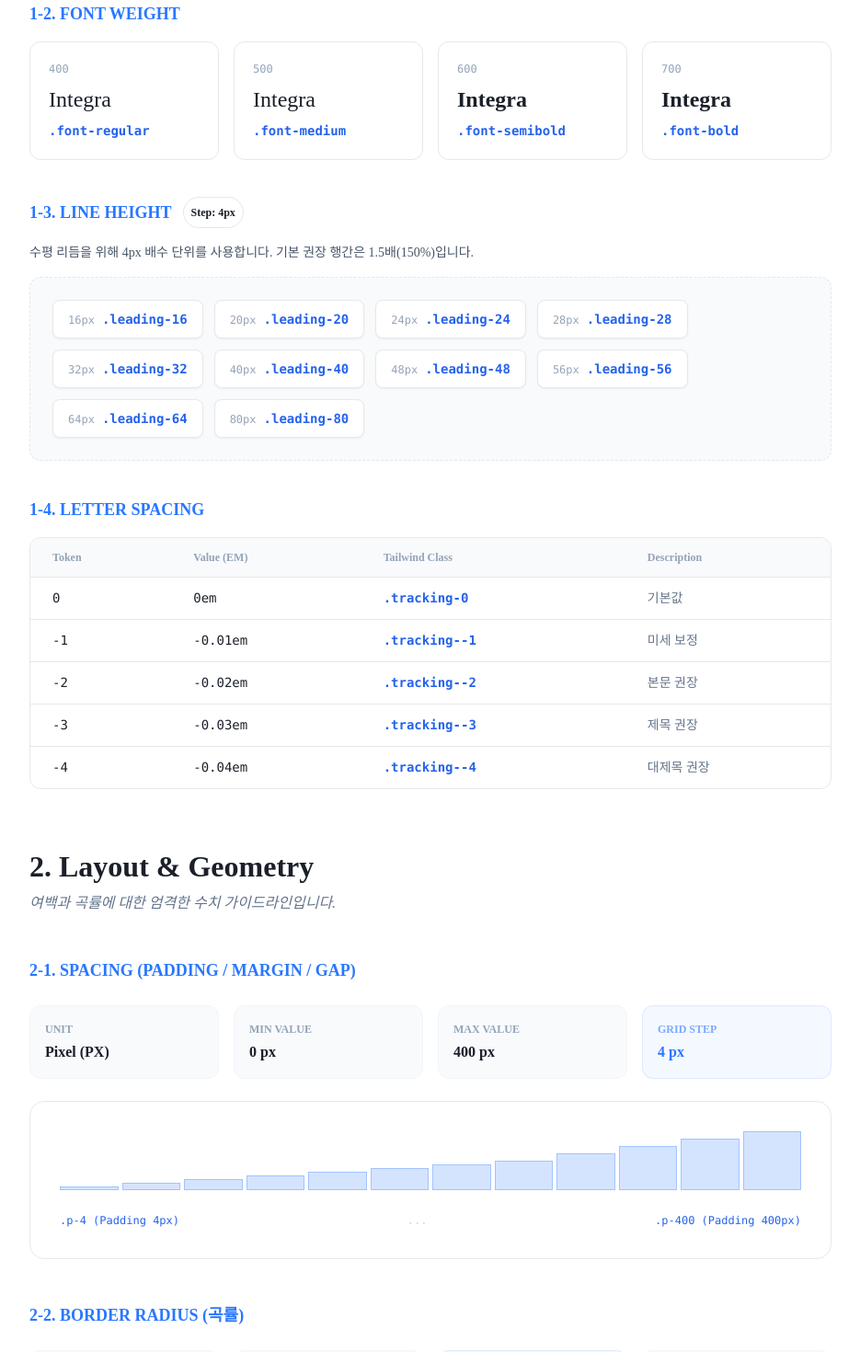
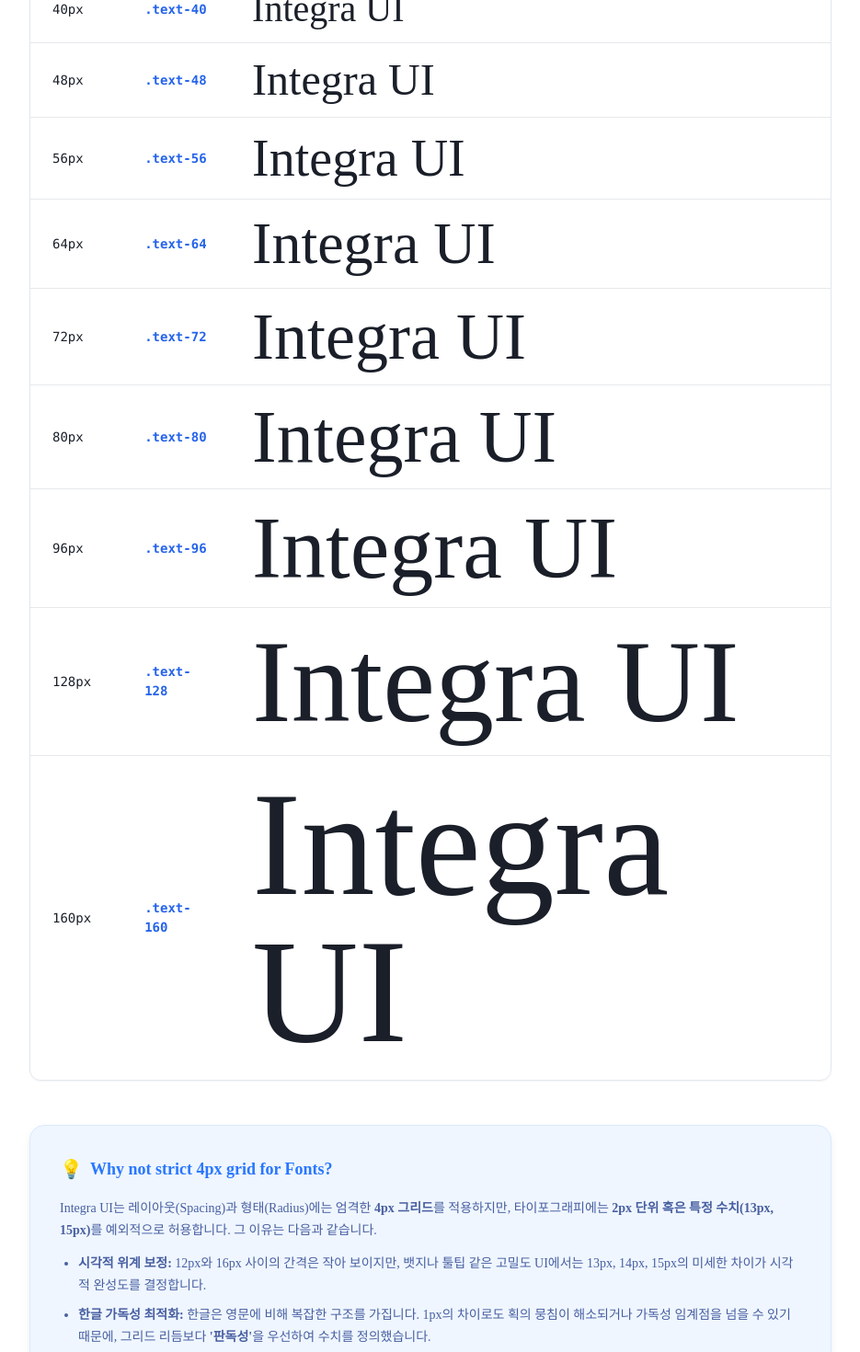
Before and after one commit to taekilKim/integra-ui, a Next.js app in the folder integra-ui/: page /docs/foundations/design-tokens in a window 1280 px wide. Shown: the part 1260-2730 px from the top of the page at 92% size, without its empty margins (312-1247 px from the left). Built offline with nearby package versions, Linux system fonts and the light colour scheme; a web font is replaced by a local one.

Commit message:
font size add 13px

```diff
--- a/integra-ui/app/docs/foundations/design-tokens/page.tsx
+++ b/integra-ui/app/docs/foundations/design-tokens/page.tsx
@@ -2,13 +2,16 @@
 import { Badge } from "@/components/ui/badge";
 
 export default function DesignTokensPage() {
-  const fontSizes = [12, 14, 16, 18, 20, 24, 28, 32, 40, 48];
+  // 모든 폰트 사이즈 토큰 (12px ~ 160px)
+  const fontSizes = [12, 13, 14, 15, 16, 18, 20, 24, 28, 32, 40, 48, 56, 64, 72, 80, 96, 128, 160];
+
   const fontWeights = [
     { name: "regular", value: 400 },
     { name: "medium", value: 500 },
     { name: "semibold", value: 600 },
     { name: "bold", value: 700 },
   ];
+
   const letterSpacings = [
     { token: "0", value: "0em", desc: "기본값" },
     { token: "-1", value: "-0.01em", desc: "미세 보정" },
@@ -18,7 +21,7 @@
   ];
 
   return (
-    <div className="space-y-64 pb-120">
+    <div className="space-y-80 pb-120">
       {/* 1. Header */}
       <div className="space-y-16">
         <h1 className="text-40 font-bold leading-48 tracking--4 text-slate-900">Design Tokens</h1>
@@ -31,34 +34,34 @@
       <hr className="border-slate-100" />
 
       {/* 2. Typography Section */}
-      <section className="space-y-48">
+      <section className="space-y-64">
         <div className="space-y-8">
-            <h2 className="text-32 font-bold leading-40 tracking--2">1. Typography Atoms</h2>
+            <h2 className="text-32 font-bold leading-40 tracking--2 text-slate-900">1. Typography Atoms</h2>
             <p className="text-16 text-slate-500 italic">폰트 속성을 개별적으로 조합하여 타이포그래피 시스템을 완성합니다.</p>
         </div>
 
-        <div className="grid gap-40">
+        <div className="grid gap-48">
           {/* 1-1. Font Size */}
-          <div className="space-y-16">
+          <div className="space-y-24">
             <div className="flex items-center gap-12">
                 <h3 className="text-18 font-bold uppercase tracking-2 text-primary">1-1. Font Size</h3>
-                <Badge variant="outline" className="text-12">Unit: PX</Badge>
+                <Badge variant="outline" className="text-12">Total {fontSizes.length} Tokens</Badge>
             </div>
-            <div className="rounded-12 border overflow-hidden">
+            <div className="rounded-12 border border-slate-200 overflow-hidden shadow-sm">
               <table className="w-full text-left border-collapse">
-                <thead className="bg-slate-50 border-b">
+                <thead className="bg-slate-50 border-b border-slate-200">
                   <tr className="text-12 font-bold text-slate-400">
-                    <th className="px-24 py-12">Value (PX)</th>
-                    <th className="px-24 py-12">Tailwind Class</th>
-                    <th className="px-24 py-12">Preview</th>
+                    <th className="px-24 py-16">Value (PX)</th>
+                    <th className="px-24 py-16">Tailwind Class</th>
+                    <th className="px-24 py-16">Preview</th>
                   </tr>
                 </thead>
-                <tbody className="divide-y text-14">
+                <tbody className="divide-y border-slate-100 text-14">
                   {fontSizes.map((size) => (
-                    <tr key={size}>
-                      <td className="px-24 py-12 font-mono">{size}px</td>
-                      <td className="px-24 py-12 font-mono text-blue-600 font-bold">.text-{size}</td>
-                      <td className="px-24 py-12" style={{ fontSize: `${size}px` }}>Integra UI (가나다)</td>
+                    <tr key={size} className="hover:bg-slate-50/50 transition-colors">
+                      <td className="px-24 py-16 font-mono font-medium">{size}px</td>
+                      <td className="px-24 py-16 font-mono text-blue-600 font-bold">.text-{size}</td>
+                      <td className="px-24 py-16" style={{ fontSize: `${size}px`, lineHeight: 1 }}>Integra UI</td>
                     </tr>
                   ))}
                 </tbody>
@@ -66,14 +69,36 @@
             </div>
           </div>
 
+          {/* 💡 Design Tip Section */}
+          <Card className="p-32 bg-blue-50 border-blue-100 shadow-none space-y-16">
+            <div className="flex items-center gap-8 text-primary">
+                <span className="text-20">💡</span>
+                <h4 className="text-18 font-bold tracking--1">Why not strict 4px grid for Fonts?</h4>
+            </div>
+            <div className="space-y-12 text-14 text-blue-900/80 leading-24 tracking--1">
+                <p>
+                Integra UI는 레이아웃(Spacing)과 형태(Radius)에는 엄격한 <strong>4px 그리드</strong>를 적용하지만,
+                타이포그래피에는 <strong>2px 단위 혹은 특정 수치(13px, 15px)</strong>를 예외적으로 허용합니다. 그 이유는 다음과 같습니다.
+                </p>
+                <ul className="list-disc pl-20 space-y-8">
+                    <li>
+                        <strong>시각적 위계 보정:</strong> 12px와 16px 사이의 간격은 작아 보이지만, 뱃지나 툴팁 같은 고밀도 UI에서는 13px, 14px, 15px의 미세한 차이가 시각적 완성도를 결정합니다.
+                    </li>
+                    <li>
+                        <strong>한글 가독성 최적화:</strong> 한글은 영문에 비해 복잡한 구조를 가집니다. 1px의 차이로도 획의 뭉침이 해소되거나 가독성 임계점을 넘을 수 있기 때문에, 그리드 리듬보다 <strong>'판독성'</strong>을 우선하여 수치를 정의했습니다.
+                    </li>
+                </ul>
+            </div>
+          </Card>
+
           {/* 1-2. Font Weight */}
           <div className="space-y-16">
             <h3 className="text-18 font-bold uppercase tracking-2 text-primary">1-2. Font Weight</h3>
             <div className="grid grid-cols-2 md:grid-cols-4 gap-16">
               {fontWeights.map((w) => (
-                <div key={w.name} className="p-20 border rounded-12 space-y-8 bg-white">
+                <div key={w.name} className="p-24 border border-slate-200 rounded-12 space-y-8 bg-white shadow-sm">
                   <p className="text-12 text-slate-400 font-mono uppercase">{w.value}</p>
-                  <p className={`text-24 font-${w.name} leading-32 tracking-0`}>Integra</p>
+                  <p className={`text-32 font-${w.name} leading-40 tracking-0 text-slate-900`}>Aa</p>
                   <p className="text-14 font-mono text-blue-600 font-bold">.font-{w.name}</p>
                 </div>
               ))}
@@ -86,11 +111,11 @@
                 <h3 className="text-18 font-bold uppercase tracking-2 text-primary">1-3. Line Height</h3>
                 <Badge variant="outline" className="text-12">Step: 4px</Badge>
             </div>
-            <p className="text-14 text-slate-600">수평 리듬을 위해 4px 배수 단위를 사용합니다. 기본 권장 행간은 1.5배(150%)입니다.</p>
+            <p className="text-14 text-slate-600">수평 리듬과 수직 정렬을 위해 4px 배수 단위를 사용합니다. 기본 권장 행간은 1.5em(150%)입니다.</p>
             <div className="p-24 bg-slate-50 rounded-12 border border-dashed border-slate-200">
                 <div className="flex flex-wrap gap-12">
                     {[16, 20, 24, 28, 32, 40, 48, 56, 64, 80].map(lh => (
-                        <div key={lh} className="bg-white border px-16 py-8 rounded-8 shadow-sm">
+                        <div key={lh} className="bg-white border border-slate-200 px-16 py-8 rounded-8 shadow-sm">
                             <span className="text-12 text-slate-400 mr-8 font-mono">{lh}px</span>
                             <span className="text-14 font-mono text-blue-600 font-bold">.leading-{lh}</span>
                         </div>
@@ -102,23 +127,23 @@
           {/* 1-4. Letter Spacing */}
           <div className="space-y-16">
             <h3 className="text-18 font-bold uppercase tracking-2 text-primary">1-4. Letter Spacing</h3>
-            <div className="rounded-12 border overflow-hidden">
+            <div className="rounded-12 border border-slate-200 overflow-hidden shadow-sm">
               <table className="w-full text-left border-collapse">
-                <thead className="bg-slate-50 border-b">
+                <thead className="bg-slate-50 border-b border-slate-200">
                   <tr className="text-12 font-bold text-slate-400">
-                    <th className="px-24 py-12">Token</th>
-                    <th className="px-24 py-12">Value (EM)</th>
-                    <th className="px-24 py-12">Tailwind Class</th>
-                    <th className="px-24 py-12">Description</th>
+                    <th className="px-24 py-16">Token</th>
+                    <th className="px-24 py-16">Value (EM)</th>
+                    <th className="px-24 py-16">Tailwind Class</th>
+                    <th className="px-24 py-16">Description</th>
                   </tr>
                 </thead>
-                <tbody className="divide-y text-14">
+                <tbody className="divide-y border-slate-100 text-14">
                   {letterSpacings.map((ls) => (
                     <tr key={ls.token}>
-                      <td className="px-24 py-12 font-mono">{ls.token}</td>
-                      <td className="px-24 py-12 font-mono">{ls.value}</td>
-                      <td className="px-24 py-12 font-mono text-blue-600 font-bold">.tracking-{ls.token}</td>
-                      <td className="px-24 py-12 text-slate-500">{ls.desc}</td>
+                      <td className="px-24 py-16 font-mono font-medium">{ls.token}</td>
+                      <td className="px-24 py-16 font-mono">{ls.value}</td>
+                      <td className="px-24 py-16 font-mono text-blue-600 font-bold">.tracking-{ls.token}</td>
+                      <td className="px-24 py-16 text-slate-500">{ls.desc}</td>
                     </tr>
                   ))}
                 </tbody>
@@ -129,9 +154,9 @@
       </section>
 
       {/* 3. Layout Section */}
-      <section className="space-y-48">
+      <section className="space-y-64">
         <div className="space-y-8">
-            <h2 className="text-32 font-bold leading-40 tracking--2">2. Layout & Geometry</h2>
+            <h2 className="text-32 font-bold leading-40 tracking--2 text-slate-900">2. Layout & Geometry</h2>
             <p className="text-16 text-slate-500 italic">여백과 곡률에 대한 엄격한 수치 가이드라인입니다.</p>
         </div>
 
@@ -140,40 +165,39 @@
           <div className="space-y-24">
             <h3 className="text-18 font-bold uppercase tracking-2 text-primary">2-1. Spacing (Padding / Margin / Gap)</h3>
 
-            {/* 규격 카드 */}
             <div className="grid grid-cols-2 md:grid-cols-4 gap-16">
                 <div className="p-16 bg-slate-50 rounded-12 border border-slate-100">
                     <p className="text-12 text-slate-400 font-bold uppercase mb-4">Unit</p>
                     <p className="text-16 font-bold">Pixel (PX)</p>
                 </div>
                 <div className="p-16 bg-slate-50 rounded-12 border border-slate-100">
-                    <p className="text-12 text-slate-400 font-bold uppercase mb-4">Min Value</p>
-                    <p className="text-16 font-bold">0 px</p>
-                </div>
-                <div className="p-16 bg-slate-50 rounded-12 border border-slate-100">
-                    <p className="text-12 text-slate-400 font-bold uppercase mb-4">Max Value</p>
-                    <p className="text-16 font-bold">400 px</p>
+                    <p className="text-12 text-slate-400 font-bold uppercase mb-4">Min / Max</p>
+                    <p className="text-16 font-bold">0 px / 400 px</p>
                 </div>
                 <div className="p-16 bg-primary/5 rounded-12 border border-primary/10">
                     <p className="text-12 text-primary/60 font-bold uppercase mb-4">Grid Step</p>
                     <p className="text-16 font-bold text-primary">4 px</p>
                 </div>
+                <div className="p-16 bg-slate-50 rounded-12 border border-slate-100">
+                    <p className="text-12 text-slate-400 font-bold uppercase mb-4">Apply to</p>
+                    <p className="text-16 font-bold text-slate-700">W / H / P / M</p>
+                </div>
             </div>
 
-            <div className="p-32 border rounded-16 space-y-24 bg-white">
-                <div className="flex items-end gap-4 h-64">
-                    {[4, 8, 12, 16, 20, 24, 28, 32, 40, 48, 56, 64].map(s => (
-                        <div key={s} className="bg-primary/20 border border-primary/30 w-full group relative" style={{ height: `${(s/64)*100}%` }}>
-                            <div className="absolute -top-24 left-1/2 -translate-x-1/2 text-10 font-mono hidden group-hover:block">{s}</div>
+            <Card className="p-32 border border-slate-200 rounded-16 space-y-32 bg-white shadow-sm overflow-hidden">
+                <div className="flex items-end gap-4 h-80">
+                    {[4, 8, 12, 16, 20, 24, 28, 32, 40, 48, 56, 64, 80, 100, 120, 160].map(s => (
+                        <div key={s} className="bg-primary/20 border border-primary/30 w-full group relative transition-colors hover:bg-primary/40" style={{ height: `${(s/160)*100}%` }}>
+                            <div className="absolute -top-24 left-1/2 -translate-x-1/2 text-10 font-mono font-bold hidden group-hover:block text-primary">{s}px</div>
                         </div>
                     ))}
                 </div>
-                <div className="flex justify-between items-center text-12 font-mono text-blue-600">
-                    <span>.p-4 (Padding 4px)</span>
-                    <span className="text-slate-300">...</span>
-                    <span>.p-400 (Padding 400px)</span>
+                <div className="flex justify-between items-center text-12 font-mono text-blue-600 font-bold">
+                    <span>.p-4 (Smallest)</span>
+                    <span className="text-slate-200 px-40">● ● ● ● ● ● ● ● ● ● ● ●</span>
+                    <span>.p-400 (Max Layout)</span>
                 </div>
-            </div>
+            </Card>
           </div>
 
           {/* 2-2. Border Radius */}
@@ -201,8 +225,8 @@
 
             <div className="grid grid-cols-2 md:grid-cols-5 lg:grid-cols-10 gap-16">
                 {[0, 4, 8, 12, 16, 20, 24, 28, 32, 40].map(r => (
-                    <div key={r} className="p-16 border rounded-12 flex flex-col items-center gap-12 bg-white shadow-sm">
-                        <div className="h-40 w-40 bg-slate-50 border-2 border-dashed border-slate-200" style={{ borderRadius: `${r}px` }}></div>
+                    <div key={r} className="p-16 border border-slate-200 rounded-12 flex flex-col items-center gap-12 bg-white shadow-sm hover:border-primary/50 transition-colors">
+                        <div className="h-48 w-48 bg-slate-50 border-2 border-dashed border-slate-200" style={{ borderRadius: `${r}px` }}></div>
                         <p className="text-12 font-mono text-blue-600 font-bold">.rounded-{r}</p>
                     </div>
                 ))}
--- a/integra-ui/tailwind.config.ts
+++ b/integra-ui/tailwind.config.ts
@@ -19,7 +19,7 @@
   safelist: [
     {
       // 폰트 사이즈 패턴
-      pattern: /text-(12|14|16|18|20|24|28|32|40|48|56|64|72|80|96|128|160)/,
+      pattern: /text-(12|13|14|16|18|20|24|28|32|40|48|56|64|72|80|96|128|160)/,
     },
     {
       // 행간 패턴 (0px ~ 80px)
@@ -42,7 +42,7 @@
     extend: {
       fontFamily: { sans: ["Pretendard", "sans-serif"] },
       fontSize: {
-        "12": "12px", "14": "14px", "16": "16px", "18": "18px",
+        "12": "12px", "13": "13px", "14": "14px", "16": "16px", "18": "18px",
         "20": "20px", "24": "24px", "32": "32px", "40": "40px",
         "48": "48px", "56": "56px", "64": "64px", "72": "72px",
         "80": "80px", "96": "96px", "128": "128px", "160": "160px",
```
